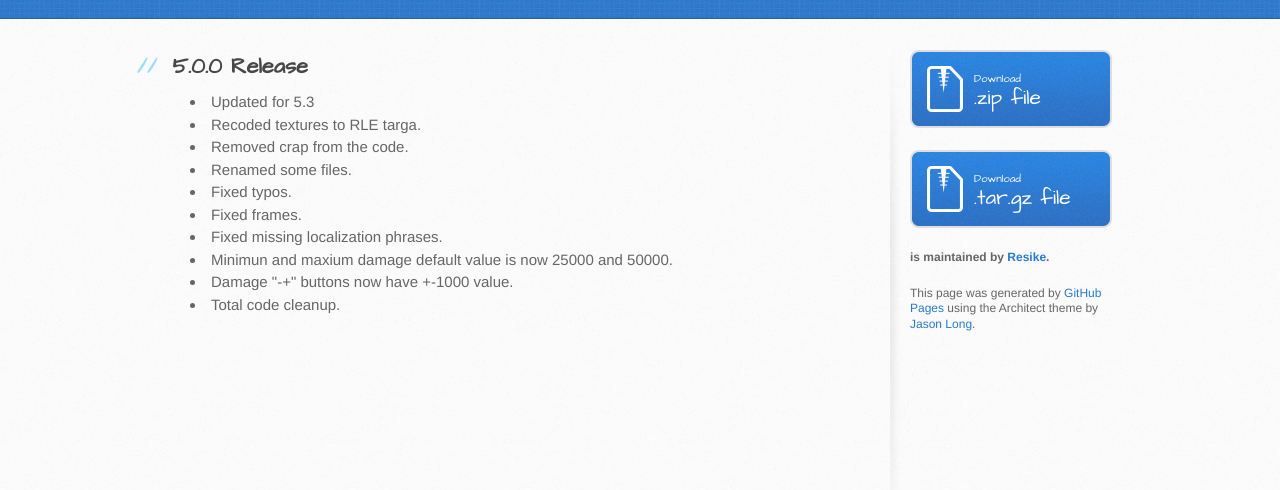
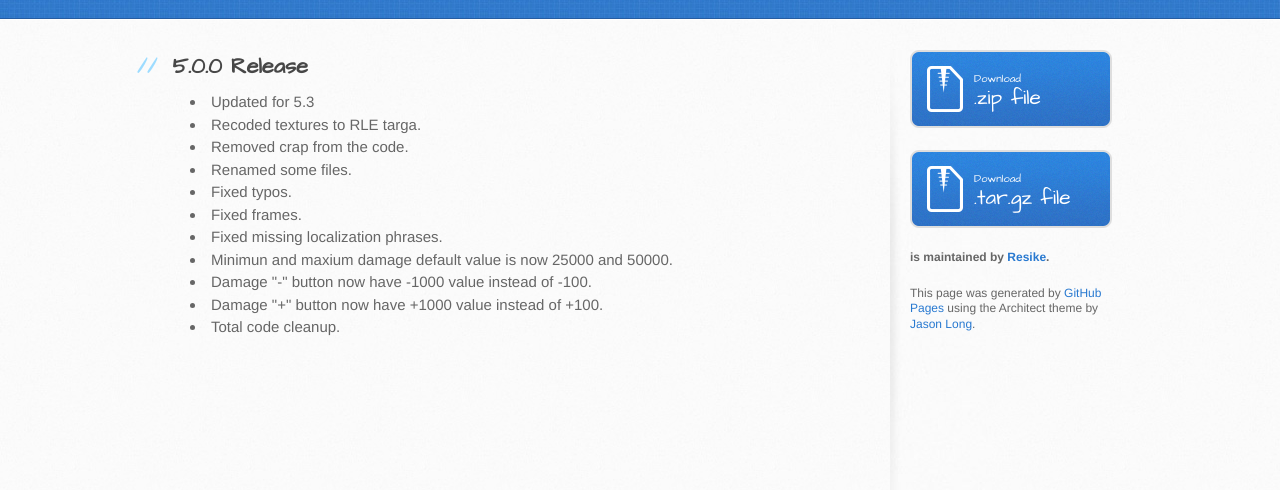
Before and after one commit to q513902026/BloodyScreen, a plain HTML site: page index.html in a window 1280 px wide. Shown: the part 182-672 px from the top of the page. Drawn offline with Linux system fonts and the light colour scheme.

```diff
--- a/index.html
+++ b/index.html
@@ -40,7 +40,8 @@
 <li>Fixed frames.</li>
 <li>Fixed missing localization phrases.</li>
 <li>Minimun and maxium damage default value is now 25000 and 50000.</li>
-<li>Damage "-+" buttons now have +-1000 value.</li>
+<li>Damage "-" button now have -1000 value instead of -100.</li>
+<li>Damage "+" button now have +1000 value instead of +100.</li>
 <li>Total code cleanup.</li>
 </ul>
         </section>
--- a/params.json
+++ b/params.json
@@ -1 +1 @@
-{"name":"BloodyScreen","tagline":"5.0.0","body":"## 5.0.0 Release\r\n- Updated for 5.3\r\n- Recoded textures to RLE targa.\r\n- Removed crap from the code.\r\n- Renamed some files.\r\n- Fixed typos.\r\n- Fixed frames.\r\n- Fixed missing localization phrases.\r\n- Minimun and maxium damage default value is now 25000 and 50000.\r\n- Damage \"-+\" buttons now have +-1000 value.\r\n- Total code cleanup.","google":"","note":"Don't delete this file! It's used internally to help with page regeneration."}
+{"name":"BloodyScreen","tagline":"5.0.0","body":"## 5.0.0 Release\r\n- Updated for 5.3\r\n- Recoded textures to RLE targa.\r\n- Removed crap from the code.\r\n- Renamed some files.\r\n- Fixed typos.\r\n- Fixed frames.\r\n- Fixed missing localization phrases.\r\n- Minimun and maxium damage default value is now 25000 and 50000.\r\n- Damage \"-\" button now have -1000 value instead of -100.\r\n- Damage \"+\" button now have +1000 value instead of +100.\r\n- Total code cleanup.","google":"","note":"Don't delete this file! It's used internally to help with page regeneration."}
```
